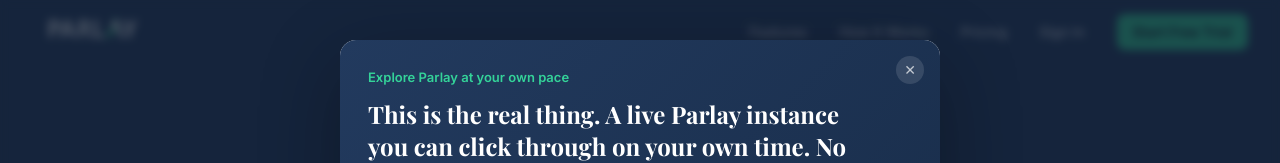
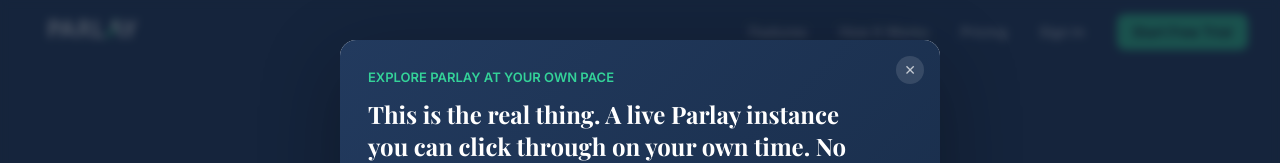
Before and after one commit to kmwinn21-beep/parlay-website, a Next.js app: page / in a window 1280 px wide. Both pictures are taken after a click on the button "Explore a Live Demo". Shown: the top 163 px of the page. Built offline with nearby package versions, Linux system fonts and the light colour scheme; a web font is replaced by a local one.

Commit message:
all cap change

```diff
--- a/components/DemoModal.tsx
+++ b/components/DemoModal.tsx
@@ -387,7 +387,7 @@
               }}
             >✕</button>
             <p style={{ fontSize: 13, fontWeight: 600, color: "#34D399", marginBottom: 10 }}>
-              Explore Parlay at your own pace
+              EXPLORE PARLAY AT YOUR OWN PACE
             </p>
             <h2 style={{
               fontFamily: "'Playfair Display', Georgia, serif",
```
